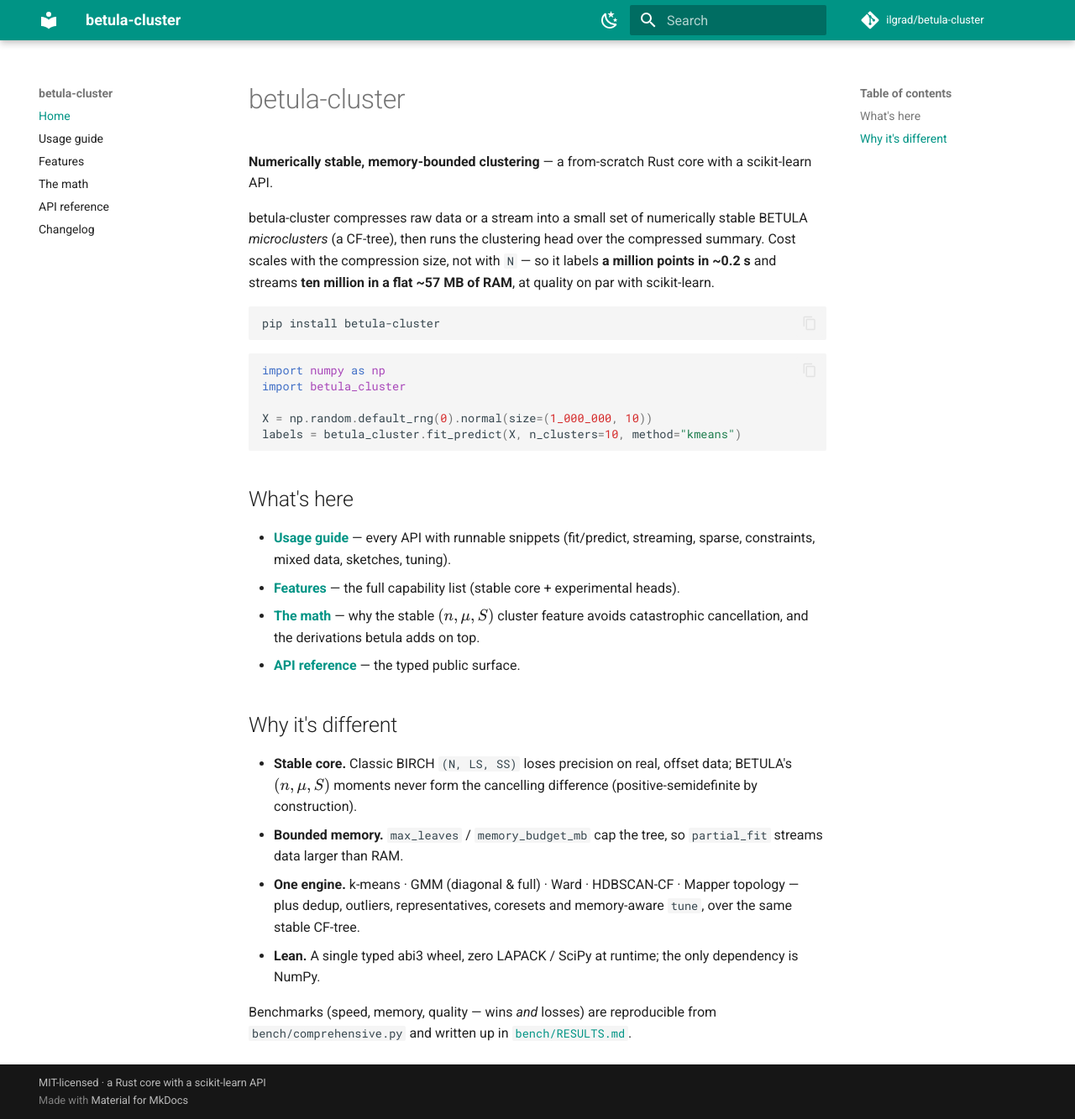
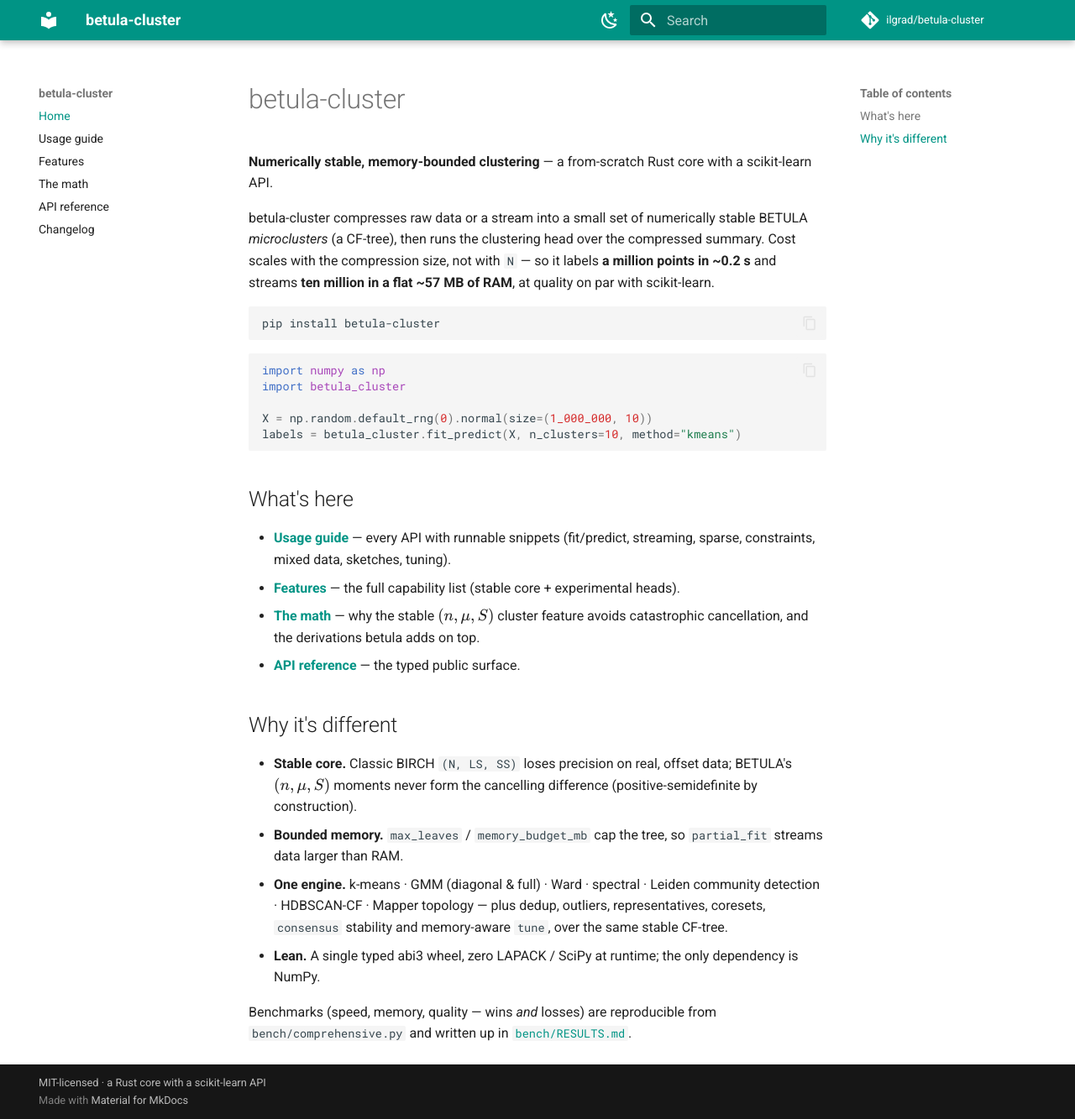
Before and after one commit to ilgrad/betula-cluster, an MkDocs documentation site: the page built from docs/index.md, in a window 1280 px wide and 1333 px high. Shown: the whole window at 84% size. Built offline with MkDocs 1.6.1 and Material for MkDocs 9.7.7, drawn with Linux system fonts in a browser that asks for light colours; comment, search, counter and statistics services are not loaded.

Commit message:
docs: surface spectral / Leiden / consensus in README + docs landing
The main README's capability list and the docs-site landing page still described only
k-means/GMM/Ward/HDBSCAN/Mapper — add the spectral and Leiden heads and the consensus stability tool
so the front pages match the current engine.

```diff
--- a/docs/index.md
+++ b/docs/index.md
@@ -34,8 +34,9 @@
   $(n, \mu, S)$ moments never form the cancelling difference (positive-semidefinite by construction).
 - **Bounded memory.** `max_leaves` / `memory_budget_mb` cap the tree, so `partial_fit` streams data
   larger than RAM.
-- **One engine.** k-means · GMM (diagonal & full) · Ward · HDBSCAN-CF · Mapper topology — plus dedup,
-  outliers, representatives, coresets and memory-aware `tune`, over the same stable CF-tree.
+- **One engine.** k-means · GMM (diagonal & full) · Ward · spectral · Leiden community detection ·
+  HDBSCAN-CF · Mapper topology — plus dedup, outliers, representatives, coresets, `consensus`
+  stability and memory-aware `tune`, over the same stable CF-tree.
 - **Lean.** A single typed abi3 wheel, zero LAPACK / SciPy at runtime; the only dependency is NumPy.
 
 Benchmarks (speed, memory, quality — wins *and* losses) are reproducible from `bench/comprehensive.py`
```
Also changed, not shown: README.md (+5 -3 lines).
